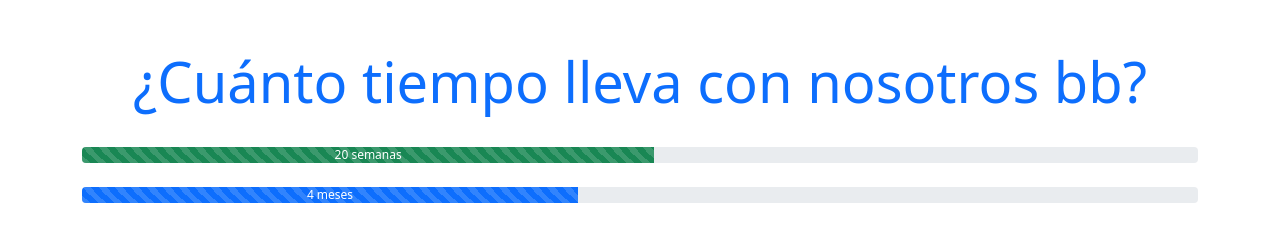
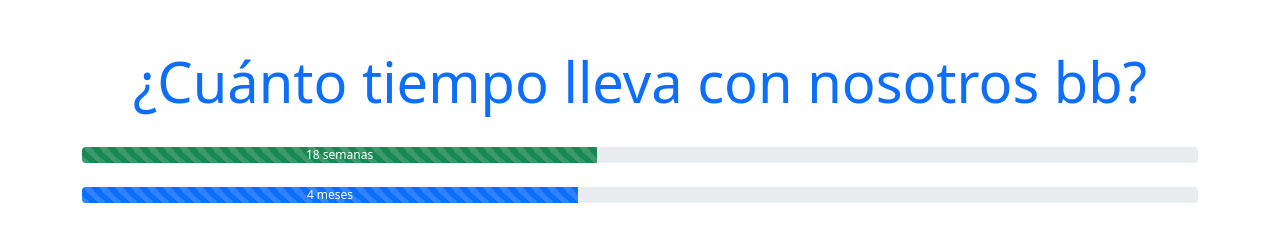
Before and after one commit to mheleon/mheleon.github.io, a plain HTML site: page bb/index.html in a window 1280 px wide. Drawn offline with nearby package versions, Linux system fonts and the light colour scheme.

Commit message:
Update starting date

```diff
--- a/bb/index.html
+++ b/bb/index.html
@@ -9,7 +9,7 @@
   <script src="https://ajax.googleapis.com/ajax/libs/jquery/3.5.1/jquery.min.js"></script>
   <script type="text/javascript">
   $(document).ready(function(){
-   var initialDate = new Date("09/03/2021");
+   var initialDate = new Date("09/18/2021");
    var today = new Date();
    var differenceInTime = today.getTime() - initialDate.getTime();
    var differenceInDays = differenceInTime / (1000 * 3600 * 24 * 7);
```
